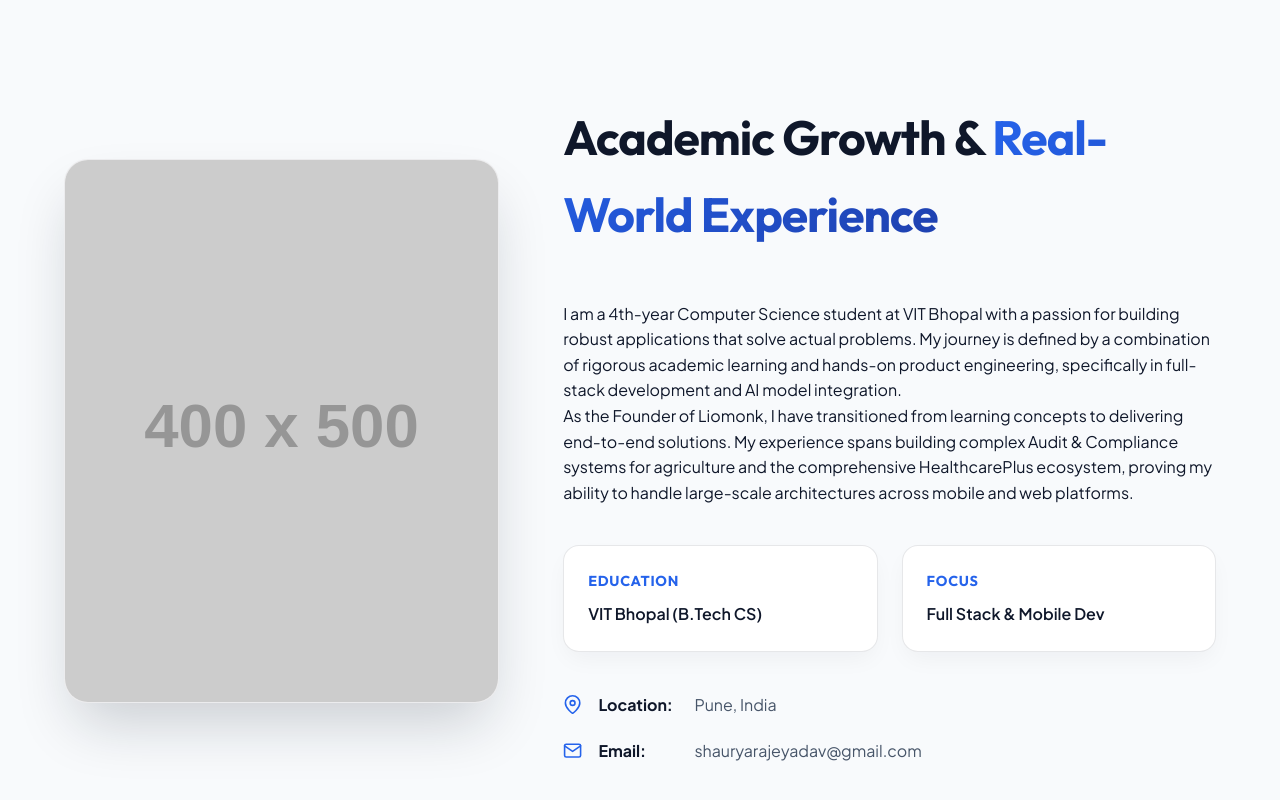
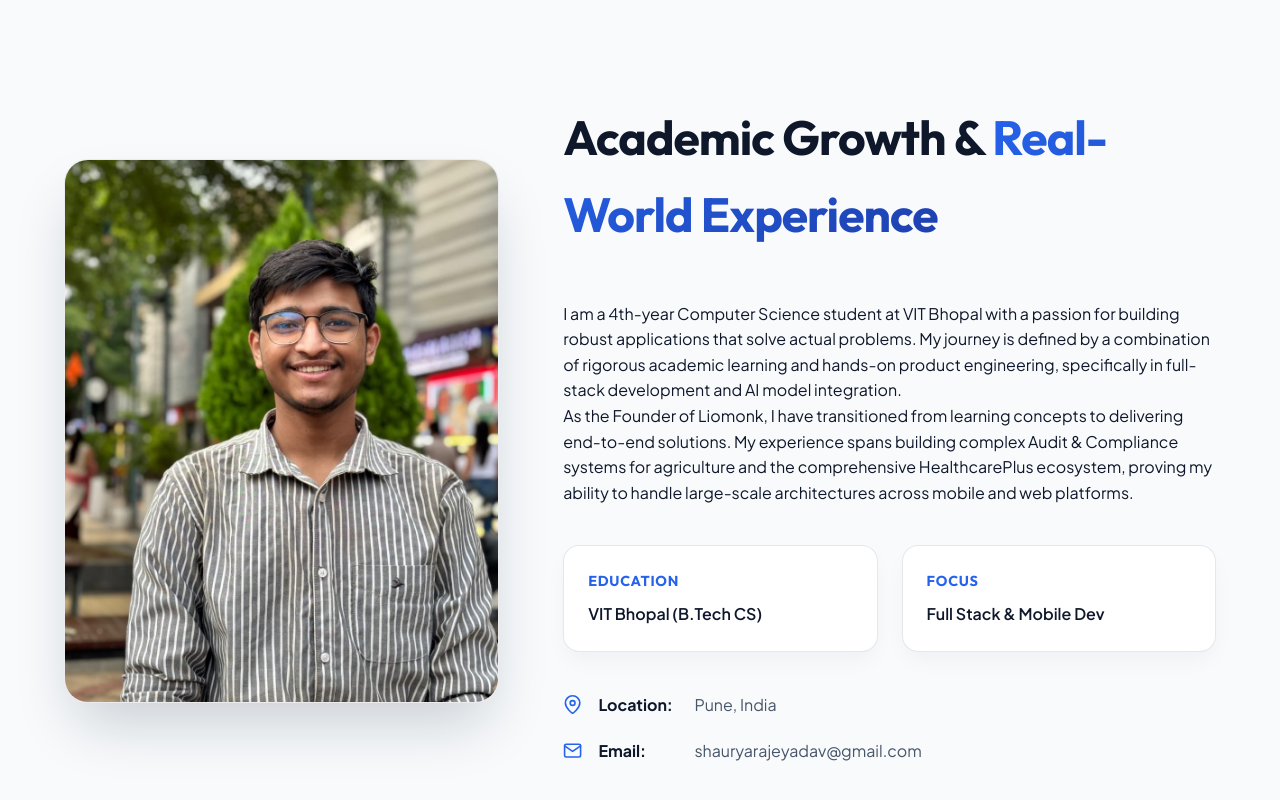
Before and after one commit to Shauryaraje7/New-Portfolio, a React (Vite) app: page / in a window 1280 px wide. Shown: the part 797-1597 px from the top of the page. Built offline with nearby package versions, Linux system fonts and the light colour scheme.

Commit message:
Update About section with profile photo

```diff
--- a/src/components/About/About.jsx
+++ b/src/components/About/About.jsx
@@ -2,6 +2,7 @@
 import React from 'react';
 import { motion } from 'framer-motion';
 import { FiMapPin, FiMail } from 'react-icons/fi';
+import profileImg from '../../assets/images/profile.jpeg';
 import './About.css';
 
 const About = () => {
@@ -17,7 +18,7 @@ const About = () => {
           >
             <div className="image-wrapper glass-card">
               <img
-                src="https://via.placeholder.com/400x500"
+                src={profileImg}
                 alt="Shauryaraje Yadav"
                 className="about-photo"
               />
```
Also changed, not shown: assets/edited-photo (7).png (added).
